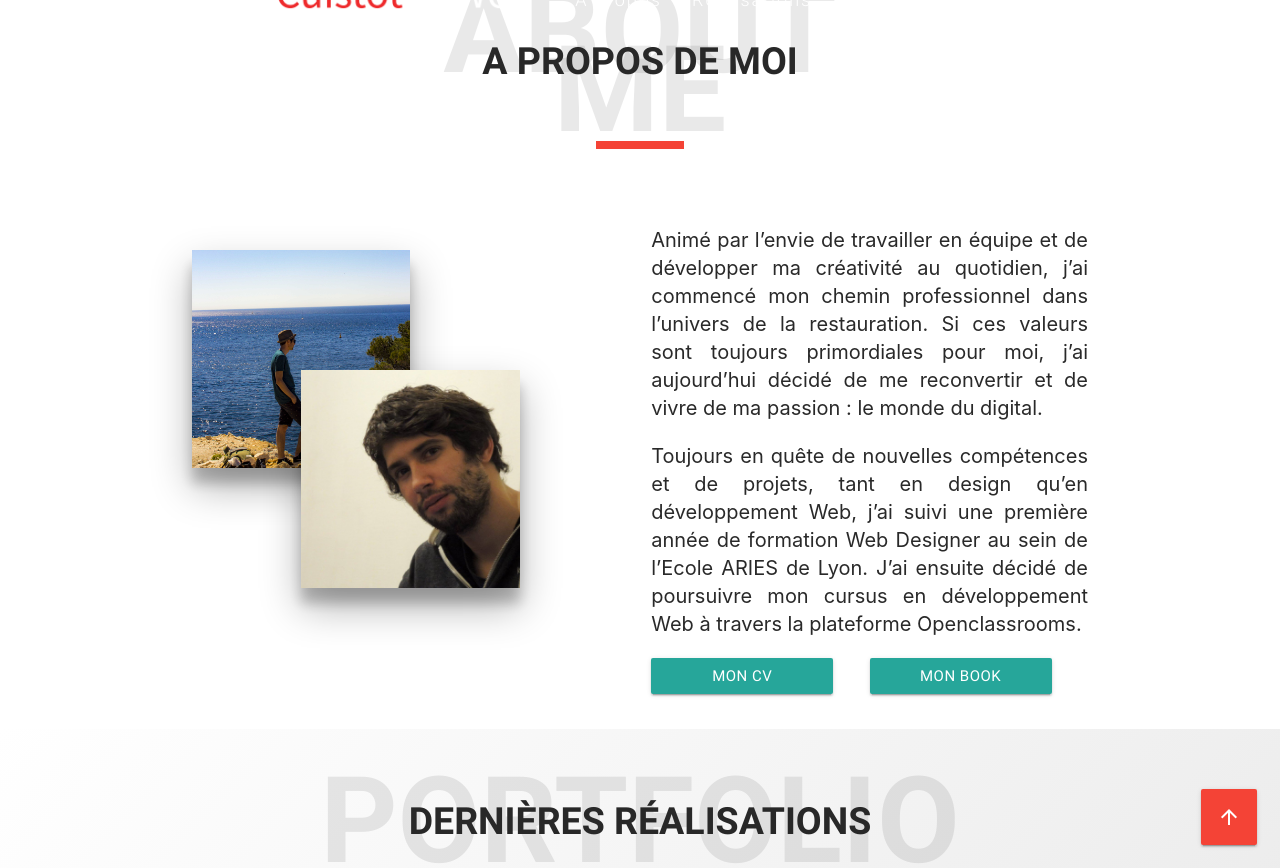
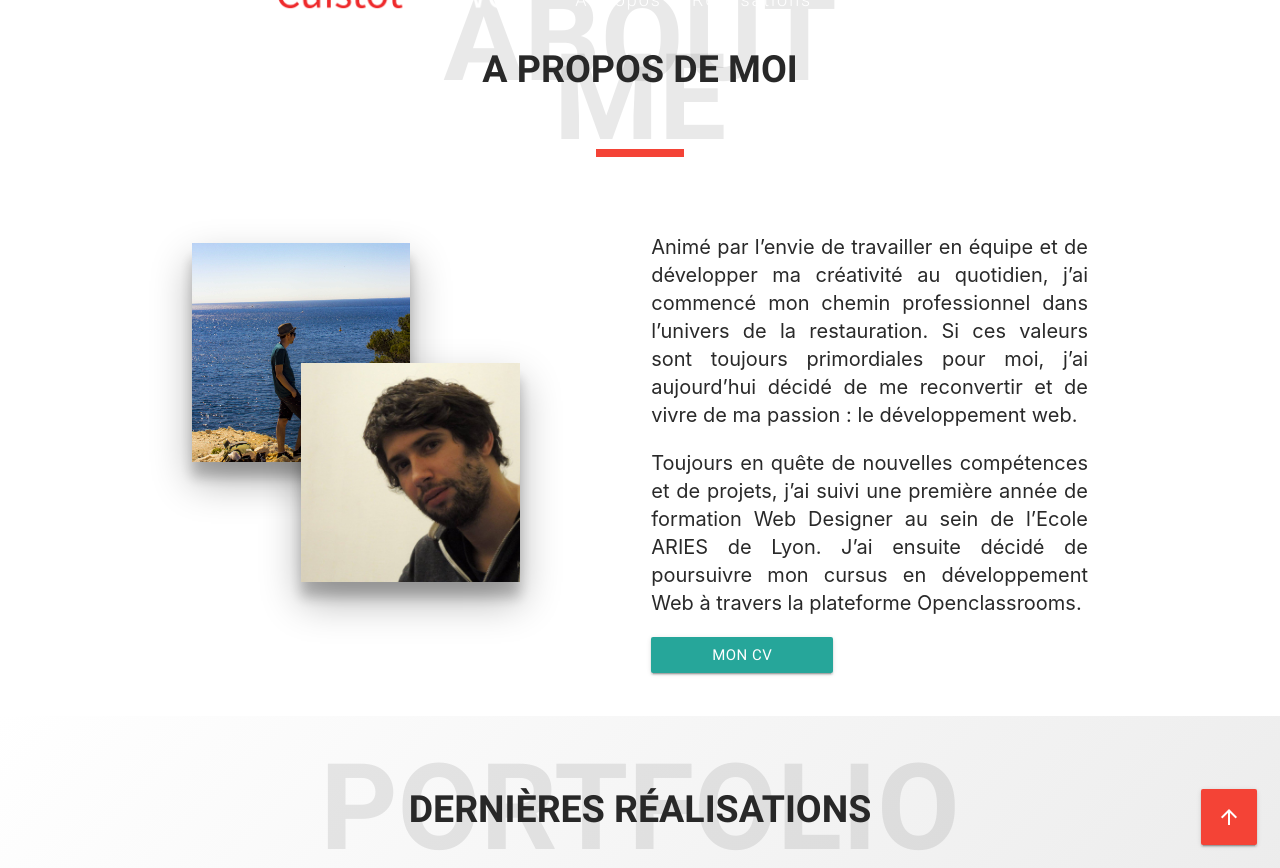
Before and after one commit to Wirvend/lecuistotduweb.github.io, a Jekyll site: the page built from index.html, in a window 1280 px wide and 900 px high, scrolled down 871 px, cut to the strip 32-900 px from the top of the window. Built offline with Jekyll 4.4.1, drawn with Linux system fonts in a browser that asks for light colours; nearby versions of some CDN libraries.

Commit message:
refactor(cv): update my CV

```diff
--- a/index.html
+++ b/index.html
@@ -91,14 +91,12 @@
                 </div>
                 <div class="col s12 m6 l6">
                     <p class="text-justify">
-                        Animé par l’envie de travailler en équipe et de développer ma créativité au quotidien, j’ai commencé mon chemin professionnel dans l’univers de la restauration. Si ces valeurs sont toujours primordiales pour moi, j’ai aujourd’hui décidé de me reconvertir et de vivre de ma passion : le monde du digital.
+                        Animé par l’envie de travailler en équipe et de développer ma créativité au quotidien, j’ai commencé mon chemin professionnel dans l’univers de la restauration. Si ces valeurs sont toujours primordiales pour moi, j’ai aujourd’hui décidé de me reconvertir et de vivre de ma passion : le développement web.
                     </p>
 
-                    <p class="text-justify"> Toujours en quête de nouvelles compétences et de projets, tant en design
-                        qu’en développement Web, j’ai suivi une première année de formation Web Designer au sein de l’Ecole ARIES de Lyon. J’ai ensuite décidé de poursuivre mon cursus en développement Web à travers la plateforme Openclassrooms.
+                    <p class="text-justify"> Toujours en quête de nouvelles compétences et de projets, j’ai suivi une première année de formation Web Designer au sein de l’Ecole ARIES de Lyon. J’ai ensuite décidé de poursuivre mon cursus en développement Web à travers la plateforme Openclassrooms.
                     </p>
                     <a href="/assets/pdf/cv-gaetan-boyron.pdf" target="_blank" class="downlaod-cv btn col s12 l5 waves-effect waves-light white-text">Mon CV</a>
-                    <a href="/assets/pdf/book-gaetan-boyron.pdf" target="_blank" class="downlaod-book btn col s12 l5 offset-l1 waves-effect waves-light white-text">Mon Book</a>
                 </div>
             </div>
         </div>
```
Also changed, not shown: 1 other file.
